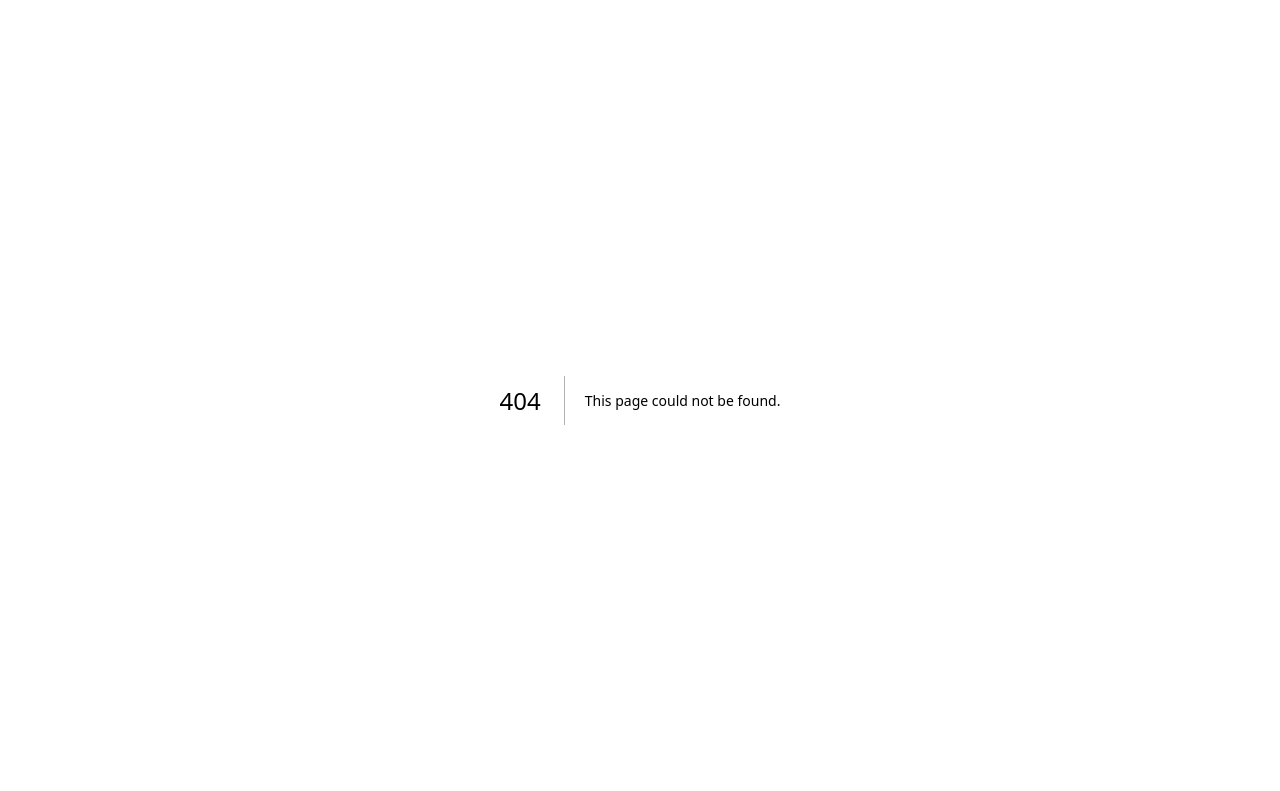
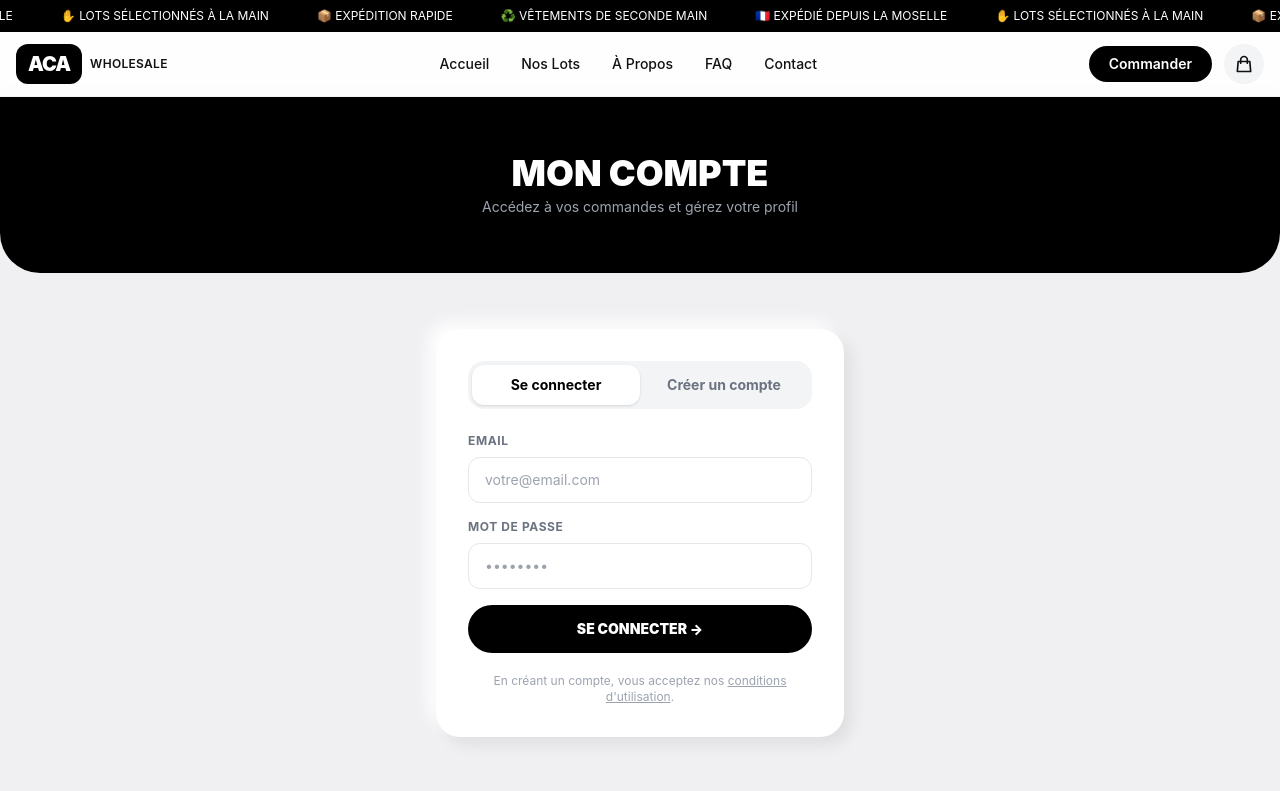
Before and after one commit to acawholesale/aca-wholesale, a Next.js app: page /connexion in a window 1280 px wide. Before the commit this address had no page. Shown: the top 791 px of the page. Built offline with nearby package versions, Linux system fonts and the light colour scheme.

Commit message:
Create page.js

```diff
--- /dev/null
+++ b/app/connexion/page.js
@@ -0,0 +1,153 @@
+'use client'
+import { useState } from 'react'
+import { useRouter, useSearchParams } from 'next/navigation'
+import Link from 'next/link'
+import Navbar from '../../components/Navbar'
+import Footer from '../../components/Footer'
+import { useAuth } from '../../context/AuthContext'
+
+export default function Connexion() {
+  const [tab, setTab] = useState('login')
+  const [loading, setLoading] = useState(false)
+  const [error, setError] = useState('')
+  const [success, setSuccess] = useState('')
+  const { signIn, signUp } = useAuth()
+  const router = useRouter()
+  const searchParams = useSearchParams()
+  const redirect = searchParams.get('redirect') || '/compte'
+
+  const [loginForm, setLoginForm] = useState({ email: '', password: '' })
+  const [registerForm, setRegisterForm] = useState({
+    firstName: '', lastName: '', email: '', password: '', confirmPassword: ''
+  })
+
+  const handleLogin = async (e) => {
+    e.preventDefault()
+    setLoading(true)
+    setError('')
+    const { error } = await signIn(loginForm.email, loginForm.password)
+    if (error) setError('Email ou mot de passe incorrect.')
+    else router.push(redirect)
+    setLoading(false)
+  }
+
+  const handleRegister = async (e) => {
+    e.preventDefault()
+    setLoading(true)
+    setError('')
+    if (registerForm.password !== registerForm.confirmPassword) {
+      setError('Les mots de passe ne correspondent pas.')
+      setLoading(false)
+      return
+    }
+    if (registerForm.password.length < 6) {
+      setError('Le mot de passe doit faire au moins 6 caractères.')
+      setLoading(false)
+      return
+    }
+    const { error } = await signUp(registerForm.email, registerForm.password, registerForm.firstName, registerForm.lastName)
+    if (error) setError(error.message === 'User already registered' ? 'Un compte existe déjà avec cet email.' : 'Une erreur est survenue.')
+    else setSuccess('Compte créé ! Vérifiez votre email pour confirmer votre inscription, puis connectez-vous.')
+    setLoading(false)
+  }
+
+  return (
+    <main className="bg-[#f0f0f3] min-h-screen">
+      <Navbar />
+      <section className="bg-black text-white py-10 md:py-14 rounded-b-[24px] md:rounded-b-[40px]">
+        <div className="max-w-7xl mx-auto px-5 text-center">
+          <h1 className="text-2xl md:text-4xl font-black mb-1">MON COMPTE</h1>
+          <p className="text-gray-400 text-sm">Accédez à vos commandes et gérez votre profil</p>
+        </div>
+      </section>
+      <div className="max-w-md mx-auto px-5 py-10 md:py-14">
+        <div className="bg-white rounded-3xl p-6 md:p-8" style={{ boxShadow: '8px 8px 16px rgba(0,0,0,0.07), -8px -8px 16px rgba(255,255,255,0.9)' }}>
+          <div className="flex bg-gray-100 rounded-2xl p-1 mb-6">
+            <button onClick={() => { setTab('login'); setError(''); setSuccess('') }}
+              className={`flex-1 py-2.5 text-sm font-bold rounded-xl transition-all ${tab === 'login' ? 'bg-white shadow text-black' : 'text-gray-500'}`}>
+              Se connecter
+            </button>
+            <button onClick={() => { setTab('register'); setError(''); setSuccess('') }}
+              className={`flex-1 py-2.5 text-sm font-bold rounded-xl transition-all ${tab === 'register' ? 'bg-white shadow text-black' : 'text-gray-500'}`}>
+              Créer un compte
+            </button>
+          </div>
+          {error && <div className="bg-red-50 border border-red-200 text-red-700 text-xs rounded-xl px-4 py-3 mb-4">⚠️ {error}</div>}
+          {success && <div className="bg-green-50 border border-green-200 text-green-700 text-xs rounded-xl px-4 py-3 mb-4">✅ {success}</div>}
+          {tab === 'login' && (
+            <form onSubmit={handleLogin} className="space-y-4">
+              <div>
+                <label className="block text-xs font-bold text-gray-500 uppercase tracking-wider mb-2">Email</label>
+                <input type="email" required value={loginForm.email}
+                  onChange={e => setLoginForm(p => ({ ...p, email: e.target.value }))}
+                  className="w-full border border-gray-200 px-4 py-3 text-sm focus:outline-none focus:border-black rounded-xl"
+                  placeholder="votre@email.com" />
+              </div>
+              <div>
+                <label className="block text-xs font-bold text-gray-500 uppercase tracking-wider mb-2">Mot de passe</label>
+                <input type="password" required value={loginForm.password}
+                  onChange={e => setLoginForm(p => ({ ...p, password: e.target.value }))}
+                  className="w-full border border-gray-200 px-4 py-3 text-sm focus:outline-none focus:border-black rounded-xl"
+                  placeholder="••••••••" />
+              </div>
+              <button type="submit" disabled={loading}
+                className="w-full bg-black text-white py-3.5 rounded-full font-black text-sm hover:bg-blue-600 transition-colors disabled:opacity-50 mt-2">
+                {loading ? 'Connexion...' : 'SE CONNECTER →'}
+              </button>
+            </form>
+          )}
+          {tab === 'register' && (
+            <form onSubmit={handleRegister} className="space-y-4">
+              <div className="grid grid-cols-2 gap-3">
+                <div>
+                  <label className="block text-xs font-bold text-gray-500 uppercase tracking-wider mb-2">Prénom *</label>
+                  <input type="text" required value={registerForm.firstName}
+                    onChange={e => setRegisterForm(p => ({ ...p, firstName: e.target.value }))}
+                    className="w-full border border-gray-200 px-4 py-3 text-sm focus:outline-none focus:border-black rounded-xl"
+                    placeholder="Prénom" />
+                </div>
+                <div>
+                  <label className="block text-xs font-bold text-gray-500 uppercase tracking-wider mb-2">Nom *</label>
+                  <input type="text" required value={registerForm.lastName}
+                    onChange={e => setRegisterForm(p => ({ ...p, lastName: e.target.value }))}
+                    className="w-full border border-gray-200 px-4 py-3 text-sm focus:outline-none focus:border-black rounded-xl"
+                    placeholder="Nom" />
+                </div>
+              </div>
+              <div>
+                <label className="block text-xs font-bold text-gray-500 uppercase tracking-wider mb-2">Email *</label>
+                <input type="email" required value={registerForm.email}
+                  onChange={e => setRegisterForm(p => ({ ...p, email: e.target.value }))}
+                  className="w-full border border-gray-200 px-4 py-3 text-sm focus:outline-none focus:border-black rounded-xl"
+                  placeholder="votre@email.com" />
+              </div>
+              <div>
+                <label className="block text-xs font-bold text-gray-500 uppercase tracking-wider mb-2">Mot de passe *</label>
+                <input type="password" required value={registerForm.password}
+                  onChange={e => setRegisterForm(p => ({ ...p, password: e.target.value }))}
+                  className="w-full border border-gray-200 px-4 py-3 text-sm focus:outline-none focus:border-black rounded-xl"
+                  placeholder="Minimum 6 caractères" />
+              </div>
+              <div>
+                <label className="block text-xs font-bold text-gray-500 uppercase tracking-wider mb-2">Confirmer le mot de passe *</label>
+                <input type="password" required value={registerForm.confirmPassword}
+                  onChange={e => setRegisterForm(p => ({ ...p, confirmPassword: e.target.value }))}
+                  className="w-full border border-gray-200 px-4 py-3 text-sm focus:outline-none focus:border-black rounded-xl"
+                  placeholder="••••••••" />
+              </div>
+              <button type="submit" disabled={loading}
+                className="w-full bg-black text-white py-3.5 rounded-full font-black text-sm hover:bg-blue-600 transition-colors disabled:opacity-50">
+                {loading ? 'Création...' : 'CRÉER MON COMPTE →'}
+              </button>
+            </form>
+          )}
+          <p className="text-xs text-gray-400 text-center mt-5">
+            En créant un compte, vous acceptez nos{' '}
+            <Link href="/mentions-legales" className="underline hover:text-black">conditions d&apos;utilisation</Link>.
+          </p>
+        </div>
+      </div>
+      <Footer />
+    </main>
+  )
+}
```
